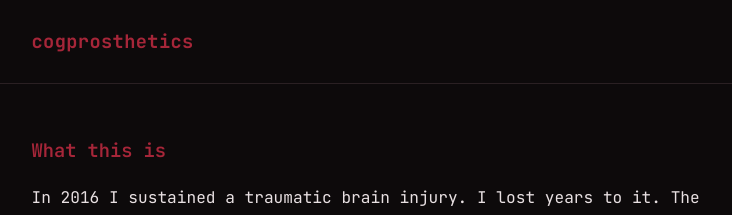
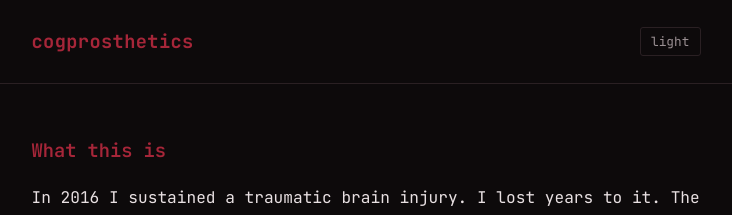
Before and after one commit to cogpros/cogprosthetics-blog, a Jekyll site: the page built from index.html, in a window 1280 px wide. Shown: the top 215 px of the page, without its empty margins (274-1006 px from the left). Built offline with Jekyll 4.4.1, drawn with Linux system fonts in a browser that asks for light colours.

Commit message:
Add light mode toggle with newspaper colors
Warm off-white background, dark ink text. Toggle persists via
localStorage, no flash on reload.

```diff
--- a/_layouts/default.html
+++ b/_layouts/default.html
@@ -3,6 +3,11 @@
 <head>
   <meta charset="utf-8">
   <meta name="viewport" content="width=device-width, initial-scale=1">
+  <script>
+  if (localStorage.getItem('theme') === 'light') {
+    document.documentElement.setAttribute('data-theme', 'light');
+  }
+  </script>
   <title>{% if page.title %}{{ page.title }} | {{ site.title }}{% else %}{{ site.title }}{% endif %}</title>
   <link rel="preconnect" href="https://fonts.googleapis.com">
   <link rel="preconnect" href="https://fonts.gstatic.com" crossorigin>
@@ -15,6 +20,7 @@
   <header class="site-header">
     <div class="wrapper">
       <a class="site-title" href="{{ '/' | relative_url }}">{{ site.title }}</a>
+      <button class="theme-toggle" onclick="toggleTheme()">light</button>
     </div>
   </header>
 
@@ -27,5 +33,24 @@
       <p>Dustin Pollock / Raven Systems Inc. / {{ site.time | date: '%Y' }}</p>
     </div>
   </footer>
+  <script>
+  (function() {
+    var btn = document.querySelector('.theme-toggle');
+    var current = document.documentElement.getAttribute('data-theme');
+    btn.textContent = current === 'light' ? 'dark' : 'light';
+    window.toggleTheme = function() {
+      var isLight = document.documentElement.getAttribute('data-theme') === 'light';
+      if (isLight) {
+        document.documentElement.removeAttribute('data-theme');
+        localStorage.setItem('theme', 'dark');
+        btn.textContent = 'light';
+      } else {
+        document.documentElement.setAttribute('data-theme', 'light');
+        localStorage.setItem('theme', 'light');
+        btn.textContent = 'dark';
+      }
+    };
+  })();
+  </script>
 </body>
 </html>
--- a/_sass/main.scss
+++ b/_sass/main.scss
@@ -1,3 +1,4 @@
+// Dark (default)
 :root {
   --bg: #0d0a0b;
   --bg-surface: #1a1215;
@@ -13,6 +14,24 @@
   --border: #2a2023;
   --link: #c4434f;
   --link-hover: #e05a66;
+}
+
+// Light — newspaper
+[data-theme="light"] {
+  --bg: #f5f0e8;
+  --bg-surface: #ebe6dc;
+  --bg-card: #e0dbd1;
+  --burgundy: #8b1a2b;
+  --burgundy-light: #7a1525;
+  --burgundy-glow: rgba(139, 26, 43, 0.1);
+  --text: #2a2422;
+  --text-dim: #6b6360;
+  --text-bright: #1a1614;
+  --accent: #8b1a2b;
+  --code-bg: #ebe6dc;
+  --border: #d0cac0;
+  --link: #8b1a2b;
+  --link-hover: #a62639;
 }
 
 * {
@@ -47,6 +66,25 @@
   }
 }
 
+// Theme toggle
+.theme-toggle {
+  background: none;
+  border: 1px solid var(--border);
+  color: var(--text-dim);
+  font-family: 'JetBrains Mono', monospace;
+  font-size: 0.75rem;
+  padding: 0.3rem 0.6rem;
+  border-radius: 3px;
+  cursor: pointer;
+  transition: color 0.2s, border-color 0.2s;
+  -webkit-tap-highlight-color: transparent;
+
+  &:hover {
+    color: var(--text);
+    border-color: var(--text-dim);
+  }
+}
+
 // Header
 .site-header {
   border-bottom: 1px solid var(--border);
@@ -56,6 +94,9 @@
     max-width: 720px;
     margin: 0 auto;
     padding: 0 1.5rem;
+    display: flex;
+    justify-content: space-between;
+    align-items: center;
   }
 
   .site-title {
```
